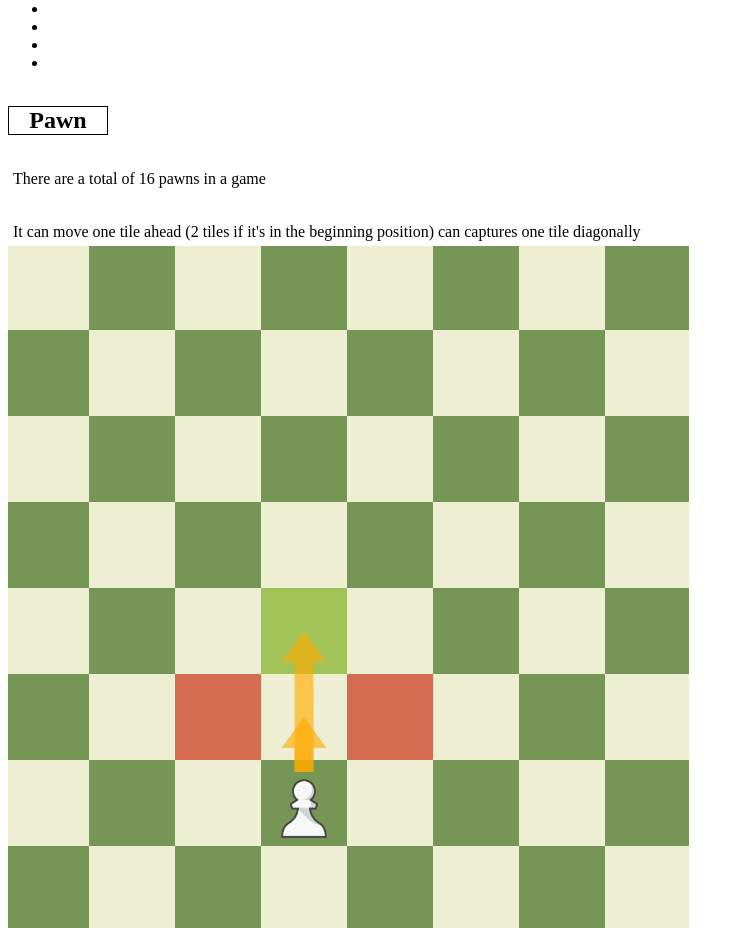
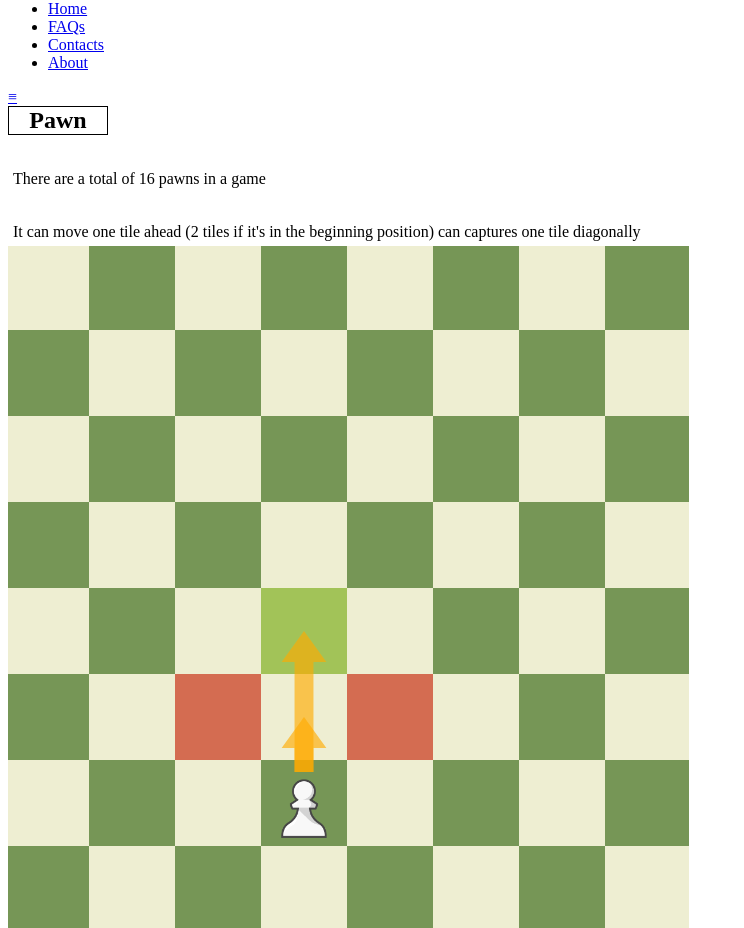
Before and after one commit to LDBaldeo/CS3, a plain HTML site: page SodiumBaldeo1stQtrProj_v1/htdocs/about2.html in a window 1280 px wide. Shown: the top 928 px of the page, without its empty margins (0-744 px from the left). Drawn offline with Linux system fonts and the light colour scheme; files that its build step writes are made by us from their sources.

Commit message:
Update about2.html

```diff
--- a/SodiumBaldeo1stQtrProj_v1/htdocs/about2.html
+++ b/SodiumBaldeo1stQtrProj_v1/htdocs/about2.html
@@ -4,11 +4,6 @@
 		<meta charset="utf-8">
 		<title>CS</title>
 		<link rel="stylesheet" type="text/css" href="../style.css">
-		<style> a{
-		text-decoration: none!important;
-		color: white;
-		}
-		</style>
 	</head>
 
 	<body>
```
